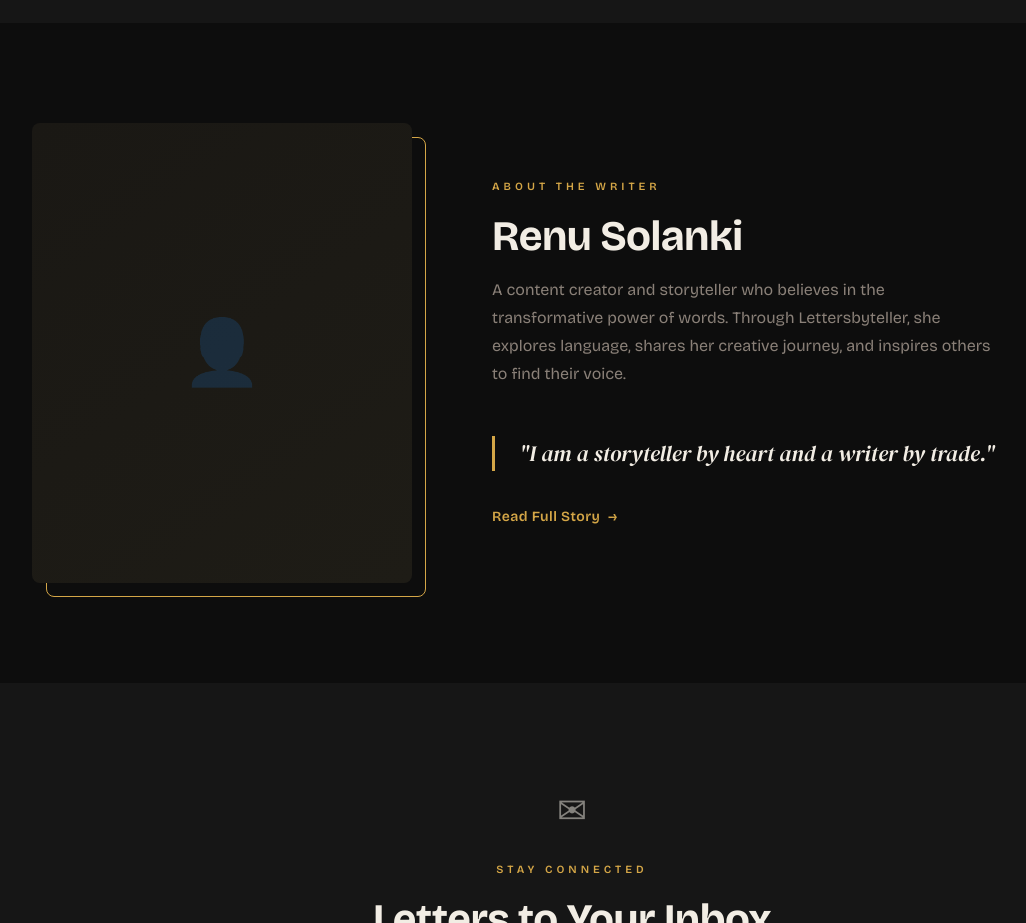
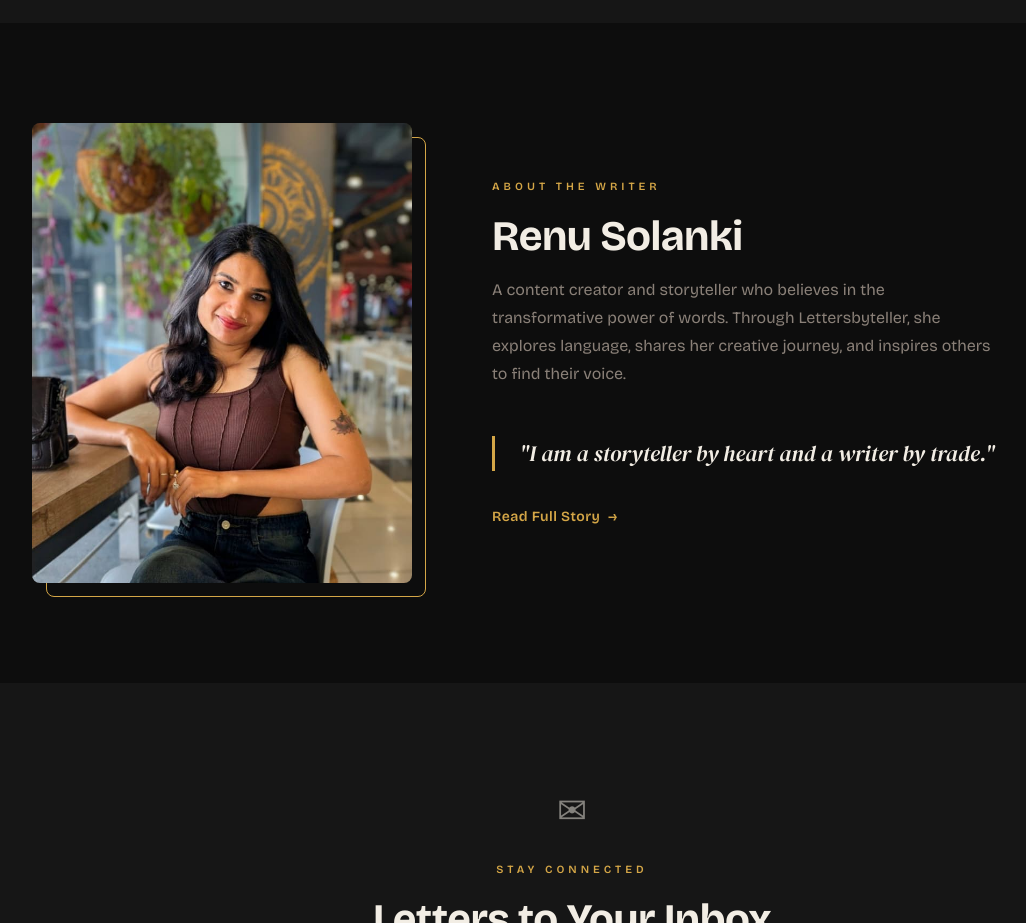
Before and after one commit to Anomwarbhuvan/Renu-Solanki-Portfolio, an Eleventy site: page src/index.njk in a window 1280 px wide. Shown: the part 2440-3363 px from the top of the page, without its empty margins (68-1094 px from the left). Built offline with nearby package versions, Linux system fonts and the light colour scheme; Eleventy itself is replaced by a stand-in of ours; files that its build step writes are made by us from their sources.

Commit message:
Add Renu's photo to homepage and about page
Replaced placeholder icon with actual photo on both the
homepage "About the Writer" section and the About page.

Co-Authored-By: Claude Opus 4.6 (1M context) <noreply@anthropic.com>

```diff
--- a/css/style.css
+++ b/css/style.css
@@ -507,6 +507,14 @@ section {
   border: 1.5px solid var(--accent);
   border-radius: 8px;
   z-index: -1;
+}
+
+.about-image-photo {
+  width: 100%;
+  height: 100%;
+  object-fit: cover;
+  object-position: center top;
+  border-radius: 8px;
 }
 
 .about-image-placeholder {
--- a/src/about.njk
+++ b/src/about.njk
@@ -17,7 +17,7 @@ permalink: /about/
   <div class="container">
     <div class="about-full">
       <div class="about-full-image">
-        <span class="about-image-placeholder" style="font-size: 64px; opacity: 0.2;">&#128100;</span>
+        <img src="/images/renu-solanki.jpg" alt="Renu Solanki" class="about-image-photo">
       </div>
       <div class="about-full-content">
         <h2>A Storyteller by Heart,<br>A Writer by Trade</h2>
--- a/src/index.njk
+++ b/src/index.njk
@@ -52,7 +52,7 @@ permalink: /
   <div class="container">
     <div class="about-preview">
       <div class="about-image">
-        <span class="about-image-placeholder">&#128100;</span>
+        <img src="/images/renu-solanki.jpg" alt="Renu Solanki" class="about-image-photo">
       </div>
       <div>
         <div class="section-label">About the Writer</div>
```
Also changed, not shown: src/images/renu-solanki.jpg (added).
